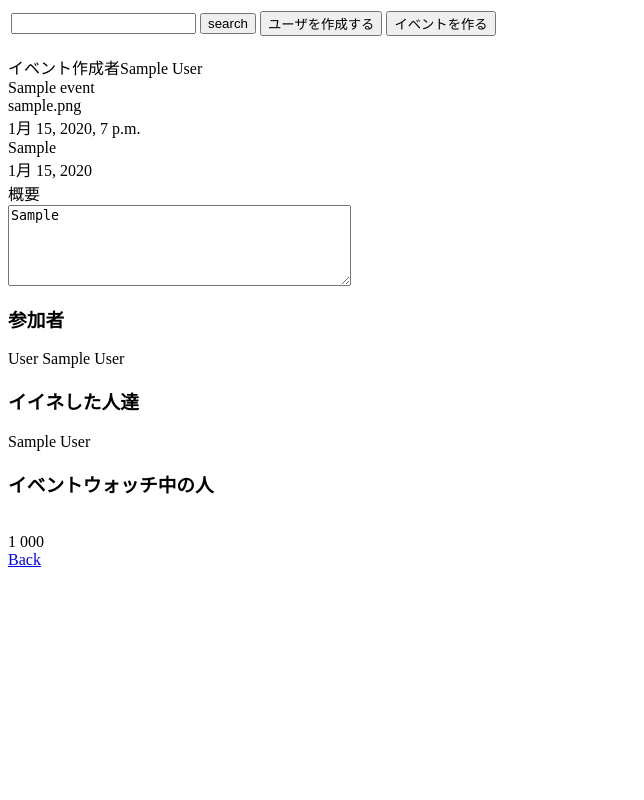
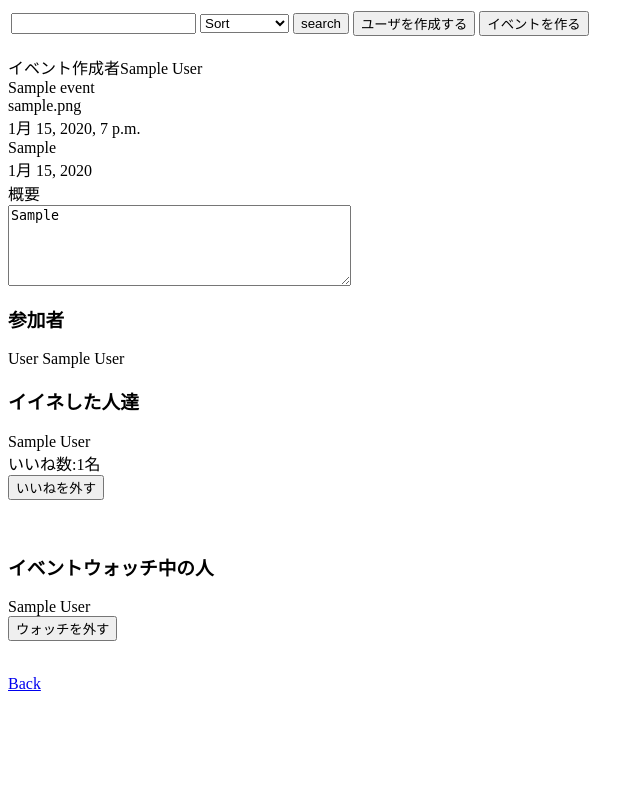
Before and after one commit to psoul-brothers/fes, a Django app: page /events/1/ in a window 1280 px wide. Shown: the whole page, without its empty margins (0-644 px from the left). Run offline with Django 3.2, Linux system fonts and the light colour scheme; a user stored in the database is signed in; tables that the repository leaves empty hold one stand-in row (values such as "Sample post").

Commit message:
詳細画面のボタン挙動を追加、検索にソートの仕方を追加

```diff
--- a/events/forms.py
+++ b/events/forms.py
@@ -45,7 +45,7 @@ class SelectUserForm(forms.Form):
         )
 
 class LikeUserForm(forms.Form):
-    new_like = CustomChoiceField(
+    like = CustomChoiceField(
         queryset= usermodels.PersolUser.objects.all(),
         label='いいね※後で消す',
         empty_label='選択してください',
--- a/events/models.py
+++ b/events/models.py
@@ -18,7 +18,8 @@ class Person(models.Model):
 
 class Event(models.Model):
 #    author = models.CharField('作成者', max_length=200)
-    author = models.OneToOneField(PersolUser,verbose_name='作成者', related_name='author')
+#    author = models.OneToOneField(PersolUser,verbose_name='作成者', related_name='author')
+    author = models.ForeignKey(PersolUser,verbose_name='作成者',related_name='author')
     event_name = models.CharField('イベント名', max_length=200)
     event_image = models.ImageField('イメージ画像',blank=True)
     event_datetime = models.DateTimeField('日時',blank=True,null=True)
--- a/events/templates/events/base.html
+++ b/events/templates/events/base.html
@@ -3,10 +3,15 @@
 <table>
 <tr>
 <td>
-<form action="{% url 'events:event_search' %}" method="POST">
-{% csrf_token %}
-<input type="text" name='word'/>
-<input type="submit" value="search">
+  <form action="{% url 'events:event_index' %}" method="POST">
+  {% csrf_token %}
+  <input type="text" name='word'/>
+    <select id="sort_id" name="sort">
+    <option value="" selected="selected">Sort</option>
+    <option value="like">いいね数</option>
+    <option value="watch">ウォッチ数</option>
+  </select>
+  <input type="submit" value="search">
 </form>
 </td>
 <td>
--- a/events/templates/events/detail.html
+++ b/events/templates/events/detail.html
@@ -19,22 +19,47 @@
 </td>
 {% endfor %}
 
+
 <h3>イイネした人達</h3>
 {% for like_members in like_list %}
   {{ like_members.name }}
 {% endfor %}
 <br>
+いいね数:{{num_of_like}}名
+{% if user in like_list %}
+  <form action="{% url 'events:event_like' event.id %}" method="post">
+  {% csrf_token %}
+  <button name ="like" value="leave" type="submit">いいねを外す</button>
+  </form>
+{% else %}
+  <form action="{% url 'events:event_like' event.id %}" method="post">
+  {% csrf_token %}
+  <button name="like" value="add" type="submit">いいね</button>
+  </form>
+{% endif %}
+<br>
 
 <h3>イベントウォッチ中の人</h3>
-{% for watcher in event_watcher %}
-  {{watcher.name}}
+{% for watcher in watcher_list %}
+  {{ watcher.name }}
 {% endfor %}
+{% if user in watcher_list %}
+  <form action="{% url 'events:event_watch' event.id %}" method="post">
+  {% csrf_token %}
+  <button name ="watch" value="leave" type="submit">ウォッチを外す</button>
+  </form>
+{% else %}
+  <form action="{% url 'events:event_watch' event.id %}" method="post">
+  {% csrf_token %}
+  <input name="watch" value="ウォッチ" type="submit"/>
+  </form>
+{% endif %}
 <br>
 
-{{user.id}} {{ event.author }}
 {% if event.author != user %}
 <form action="{% url 'events:event_edit' event.id %}">
 <input type="submit" value="イベント更新" />
+</form>
 {% else %}
 {% endif %}
 
--- a/events/templates/events/index.html
+++ b/events/templates/events/index.html
@@ -26,7 +26,7 @@
 
 <form action="{% url 'events:event_watch' event.id %}" method="post">
 {% csrf_token %}
-<input value="ウォッチ" type="submit"/>
+<input name="watch" value="ウォッチ" type="submit"/>
 </form>
 
 {% endfor %}
--- a/events/views.py
+++ b/events/views.py
@@ -6,29 +6,37 @@ from django.http import HttpResponseRedirect, HttpResponse
 from django.core.urlresolvers import reverse
 from .models import Event, Person
 from persol_users.models import PersolUser
-from django.db.models import Q
+from django.db.models import Q, Count
 from .forms import CreateForm,CreateUserForm, EventForm, SelectUserForm, LikeUserForm, EventsSearchForm
 
 from django.contrib.auth.decorators import login_required
 
 @login_required
 def event_index(request):
+    if request.method == 'POST':
+        search_word = request.POST['word'] # 検索の値が空白でも大丈夫
+        search_results = Event.objects.filter(
+                Q(event_name__contains = search_word) |
+                Q(overview__contains = search_word)
+            )
+        event_list = search_results
+        if request.POST['sort'] == 'like':
+            print("now!!!!!")
+            event_list = event_list.annotate(like_num = Count('like')).order_by('-like_num')
+        """降順指定したい場合
+        if request.POST['sort'] == "desc":
+            event_list = event_list.reverse()
+        """
+    else:
+        event_list = Event.objects.order_by('id')
     member_list = PersolUser.objects.order_by('id')
     form = SelectUserForm()
     like_form = LikeUserForm()
-
     # get each event
-    latest_events   = Event.objects.order_by('id')
-    print(Event.objects.filter(Q(watch = request.user.id)))
-    """if Event.objects.all() == 0:
-        joing_events    = []
-        watching_events = []
-        organized_events= []
-    else:
-    """
-    joing_events    = Event.objects.filter(Q(members = request.user.id))
-    watching_events = Event.objects.filter(Q(watch   = request.user.id))
-    organized_events= Event.objects.filter(Q(author  = request.user.id))
+    latest_events   = event_list
+    joing_events    = event_list.filter(Q(members = request.user.id))
+    watching_events = event_list.filter(Q(watch   = request.user.id))
+    organized_events= event_list.filter(Q(author  = request.user.id))
     context = {
         'member_list'      : member_list,
         'form'             : form,
@@ -71,14 +79,17 @@ def event_detail(request, event_id):
     event = get_object_or_404(Event, pk=event_id)
     members_list = event.members.all()
     like_list = event.like.all()
+    num_of_like = event.like.count()
+    print(num_of_like)
     watcher_list = event.watch.all()
-    print(event.author.name)
     context = {
-        'event': event,
-        'memberslist':members_list,
-        'like_list':like_list,
-        'watcher_list':watcher_list
+        'event'       : event,
+        'memberslist' : members_list,
+        'like_list'   : like_list,
+        'watcher_list': watcher_list,
+        'num_of_like' : num_of_like
     }
+    context.update({'contexts':context})
     return render(request, 'events/detail.html', context)
 
 
@@ -104,16 +115,32 @@ def event_join(request, event_id):
 
 
 def event_like(request, event_id):
-    target_event = get_object_or_404(Event, id=event_id)
-    new_like = get_object_or_404(PersolUser, id=request.POST['new_like'])
-    target_event.like.add(new_like)
-    return HttpResponseRedirect('/events/')
+    if request.POST['like'] == 'leave':
+        target_event = get_object_or_404(Event, id=event_id)
+        new_like = get_object_or_404(PersolUser, employee_number=request.user.id)
+        target_event.like.remove(new_like)
+# 後で消す。テスト用
+    elif request.POST['like'] == 'like':
+        target_event = get_object_or_404(Event, id=event_id)
+        new_like = get_object_or_404(PersolUser, id=request.POST['like'])
+        target_event.like.add(new_like)
+    else:
+        target_event = get_object_or_404(Event, id=event_id)
+        new_like = get_object_or_404(PersolUser, employee_number=request.user.id)
+        target_event.like.add(new_like)
+    return HttpResponseRedirect(request.META['HTTP_REFERER'])
 
 def event_watch(request, event_id):
-    target_event = get_object_or_404(Event, id=event_id)
-    new_watch = get_object_or_404(PersolUser, id=request.user.id)
-    target_event.watch.add(new_watch)
-    return HttpResponseRedirect('/events/')
+    if request.POST['watch'] == 'leave':
+        target_event = get_object_or_404(Event, id=event_id)
+        new_watch = get_object_or_404(PersolUser, employee_number=request.user.id)
+        target_event.watch.remove(new_watch)
+    else:
+        target_event = get_object_or_404(Event, id=event_id)
+        new_watch = get_object_or_404(PersolUser, employee_number=request.user.id)
+        target_event.watch.add(new_watch)
+        print(new_watch)
+    return HttpResponseRedirect(request.META['HTTP_REFERER']) # リクエスト先にリダイレクト
 
 def event_leave(request, event_id):
     pass
@@ -143,14 +170,13 @@ def event_search(request):
         if form.is_valid():
 #            tpl      = loader.get_template('events/index.html')
             word     = form.cleaned_data['word']
-            print word
             search_results = Event.objects.filter(
                 Q(event_name__contains = word) |
                 Q(overview__contains = word)
             )
             context = {
                 'form'     : SelectUserForm(),
-                'like_form':LikeUserForm(),
+                'like_form': LikeUserForm(),
                 'latest_event_list' : search_results
             }
             return render(request, 'events/index.html', context)
```
